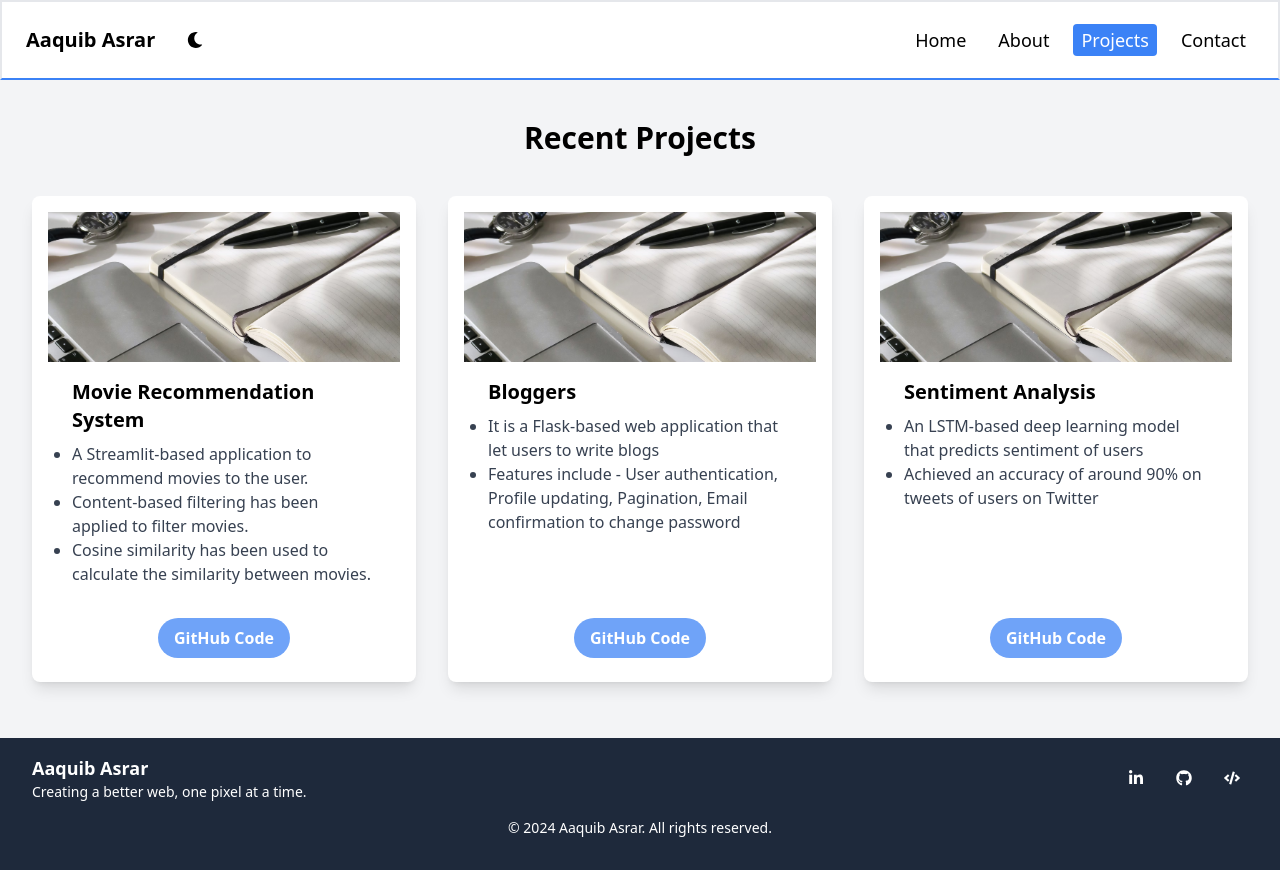
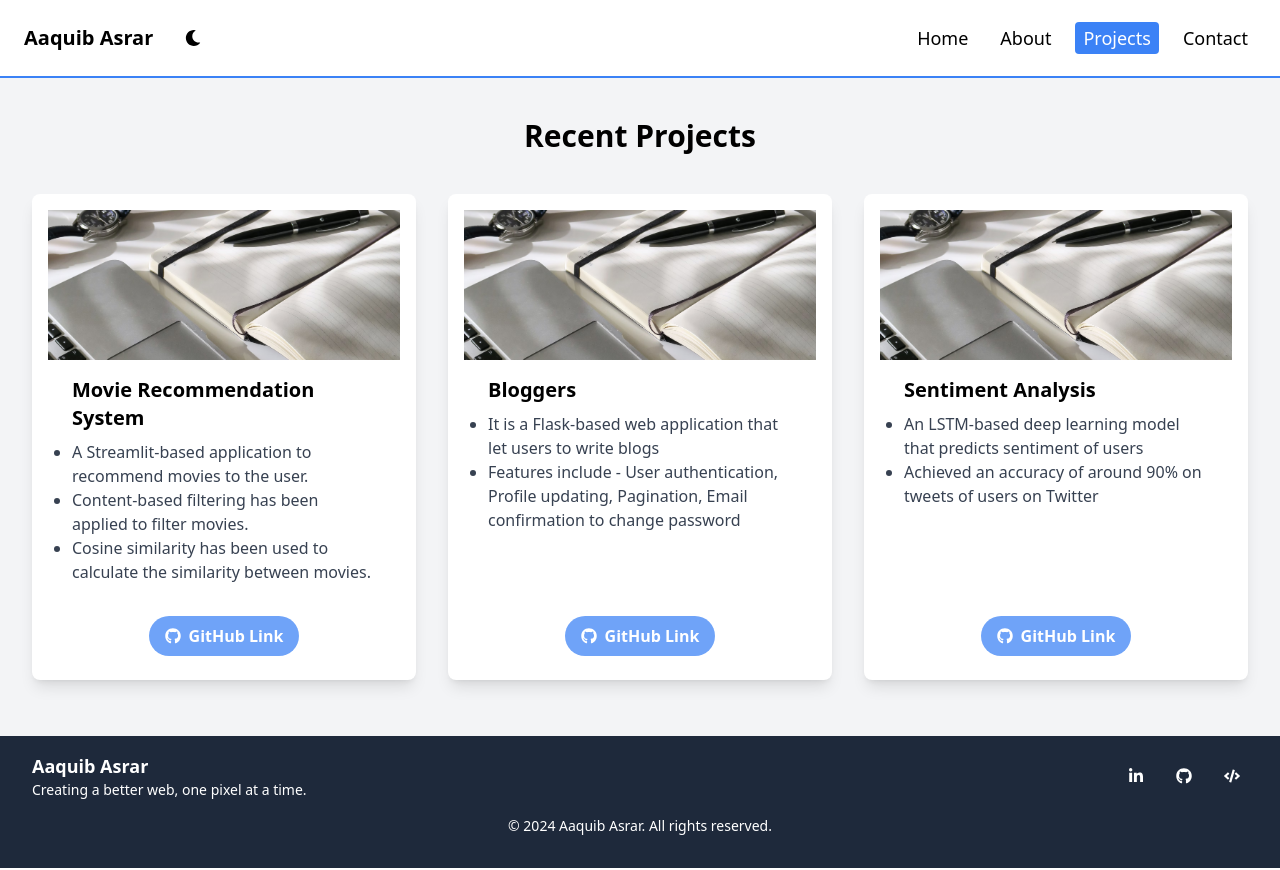
Before and after one commit to Aaquib07/portfolio, a React (Create React App) app: page /projects in a window 1280 px wide. Built offline with nearby package versions, Linux system fonts and the light colour scheme.

Commit message:
Added gif animation

```diff
--- a/src/components/Hero.jsx
+++ b/src/components/Hero.jsx
@@ -2,6 +2,7 @@ import React from 'react'
 import TypeWriterText from './TypeWriterText'
 import Animation from './Animation'
 import { Link } from 'react-router-dom'
+import HelloRobot from '../assets/hi-robot.gif'
 
 const Hero = () => {
 
@@ -38,7 +39,7 @@ const Hero = () => {
                 </div>
             </div>
             <div className="flex-1 flex justify-center items-center">
-                <Animation />
+                <img src={HelloRobot} alt="" height={25} width={250} />
             </div>
         </div>
     )
--- a/src/components/Navbar.jsx
+++ b/src/components/Navbar.jsx
@@ -16,7 +16,7 @@ const Navbar = () => {
   };
 
   return (
-    <div className="flex items-center justify-between p-6 sticky top-0 bg-white dark:bg-black dark:text-white z-50 border-2 border-b-blue-500 dark:border-2 dark:border-b-slate-700">
+    <div className="flex items-center justify-between p-6 sticky top-0 bg-white dark:bg-black dark:text-white z-50 border-b-2 border-b-blue-500 dark:border-b-2 dark:border-b-slate-700">
       <div className="flex justify-center items-center gap-8">
         <Link to={'/'}>
           <h1 className="text-xl font-bold">Aaquib Asrar</h1>
--- a/src/components/ProjectCard.jsx
+++ b/src/components/ProjectCard.jsx
@@ -1,5 +1,6 @@
 import React from 'react'
 import { Link } from 'react-router-dom'
+import { FaGithub } from 'react-icons/fa';
 import House from '../assets/projects.avif'
 
 const ProjectCard = ({ project }) => {
@@ -18,8 +19,9 @@ const ProjectCard = ({ project }) => {
             {/* <Link to={project.projectLink} target='_blank' rel='noopener noreferrer' className='bg-blue-500 hover:bg-blue-700 text-white font-bold py-2 px-4 rounded-full transition-all duration-300 mr-4'>
                 View Project
             </Link> */}
-            <Link to={project.codeLink} target='_blank' rel='noopener noreferrer' className='bg-blue-500 hover:bg-blue-700 text-white font-bold py-2 px-4 rounded-full transition duration-300 ease-in-out animate-pulse'>
-                GitHub Code
+            <Link to={project.codeLink} target='_blank' rel='noopener noreferrer' className='flex items-center justify-center gap-2 bg-blue-500 hover:bg-blue-700 text-white font-bold py-2 px-4 rounded-full transition duration-300 ease-in-out animate-pulse'>
+                <FaGithub />
+                <p>GitHub Link</p>
             </Link>
         </div>
     </div>
```
Also changed, not shown: src/assets/Robot.gif (added), 1 other file (tests, documents, lock files or other folders).
